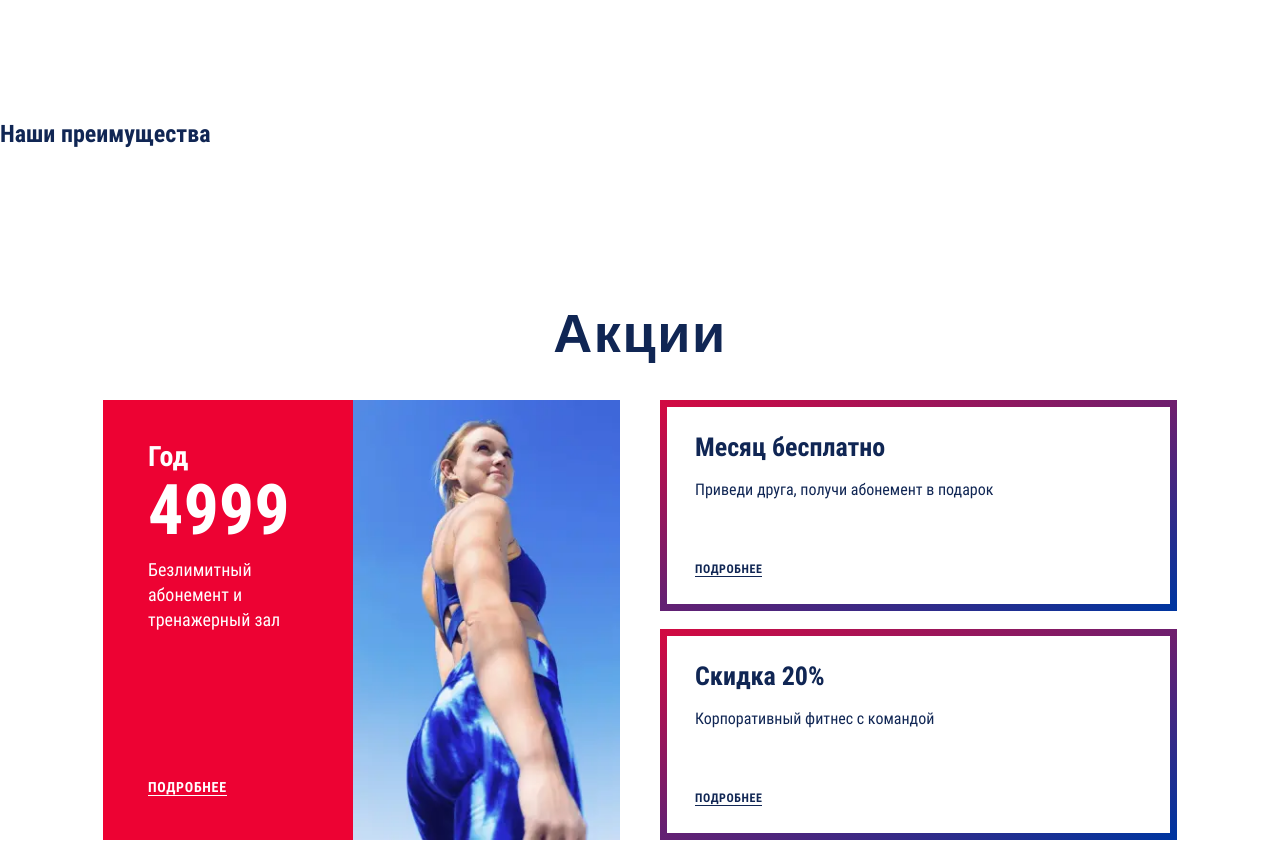
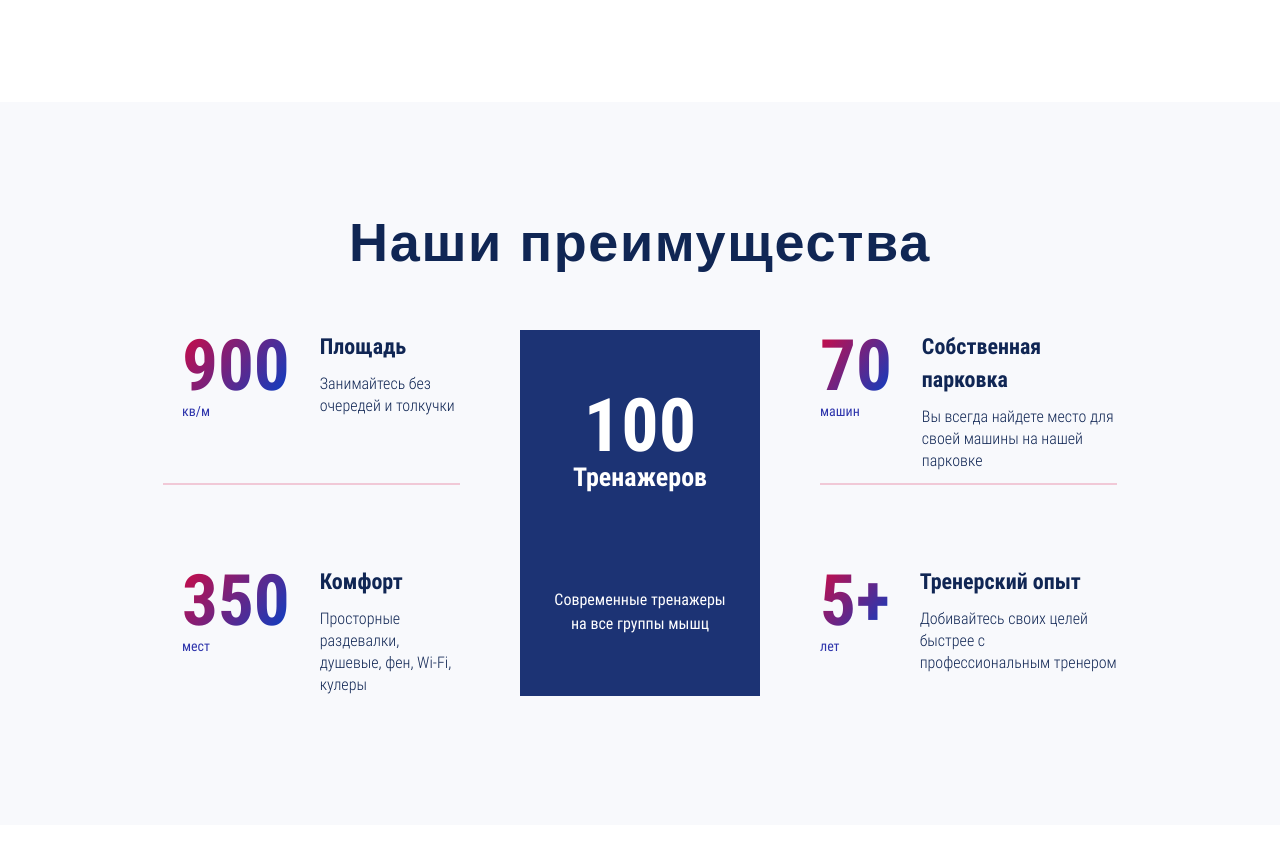
Before and after one commit to Inga-e/Fitness-2.0, a website: page source/index.html in a window 1280 px wide. Shown: the part 3104-3947 px from the top of the page. Drawn offline with nearby package versions, Linux system fonts and the light colour scheme; files that its build step writes are made by us from their sources; files whose address does not match are found by name.

Commit message:
Размечает и стилизует блок преимущества, убирает лишние строки в блоке акции

```diff
--- a/source/index.html
+++ b/source/index.html
@@ -551,6 +551,93 @@
       <h2>
         Наши преимущества
       </h2>
+      <ul>
+        <li>
+          <div class="advantages__numbers-wrapper">
+            <b>
+              900
+            </b>
+            <small>
+              кв/м
+            </small>
+          </div>
+          <div class="advantages__description-wrapper">
+            <h3>
+              Площадь
+            </h3>
+            <p>
+              Занимайтесь без очередей <br> и толкучки
+            </p>
+          </div>
+        </li>
+        <li>
+          <div class="advantages__numbers-wrapper">
+            <b>
+              70
+            </b>
+            <small>
+              машин
+            </small>
+          </div>
+          <div>
+            <h3>
+              Собственная парковка
+            </h3>
+            <p>
+              Вы всегда найдете место для своей машины на нашей парковке
+            </p>
+          </div>
+        </li>
+        <li class="advantages__main-item">
+          <div>
+            <b>
+              100
+            </b>
+            <h3>
+              Тренажеров
+            </h3>
+          </div>
+          <p>
+            Современные тренажеры на все группы мышц
+          </p>
+        </li>
+        <li>
+          <div class="advantages__numbers-wrapper">
+            <b>
+              350
+            </b>
+            <small>
+              мест
+            </small>
+          </div>
+          <div class="advantages__description-wrapper">
+            <h3>
+              Комфорт
+            </h3>
+            <p>
+              Просторные раздевалки, душевые, фен, Wi-Fi, кулеры
+            </p>
+          </div>
+        </li>
+        <li>
+          <div class="advantages__numbers-wrapper">
+            <b>
+              5+
+            </b>
+            <small>
+              лет
+            </small>
+          </div>
+          <div class="advantages__description-wrapper">
+            <h3>
+              Тренерский опыт
+            </h3>
+            <p>
+              Добивайтесь своих целей быстрее с профессиональным тренером
+            </p>
+          </div>
+        </li>
+      </ul>
     </section>
     <section class="promotion">
       <h2>
@@ -633,7 +720,7 @@
         Вопросы и ответы
       </h2>
     </section>
-    <section class="">
+    <section class="feedback">
       <h2>
         Отзывы
       </h2>
--- /dev/null
+++ b/source/sass/blocks/advantages.scss
@@ -0,0 +1,267 @@
+.advantages {
+  background-color: $color-ghost-white;
+  padding: 108px 163px 129px 163px;
+
+  @include vp-1199 {
+    padding: 91px 45px 100px 45px;
+  }
+
+  @include vp-767 {
+    padding: 63px 0 70px 0;
+  }
+
+  h2 {
+    font-family: $font-family-primery;
+    font-weight: $font-weight-semibold;
+    font-size: 54px;
+    line-height: 65px;
+    letter-spacing: 1.62px;
+    margin: 0;
+    padding: 0;
+    margin-bottom: 55px;
+    text-align: center;
+
+    @include vp-1199 {
+      font-size: 42px;
+      line-height: 50px;
+      letter-spacing: 1.26px;
+      margin-bottom: 50px;
+    }
+
+    @include vp-767 {
+      font-size: 32px;
+      line-height: 38px;
+      letter-spacing: 0.96px;
+    }
+  }
+
+  ul {
+    display: grid;
+    grid-template-columns: repeat(2, 1fr);
+    column-gap: 360px;
+    list-style-type: none;
+    margin: 0 auto;
+    padding: 0;
+    position: relative;
+
+    @include vp-1199 {
+      grid-template-columns: 1fr 315px;
+      column-gap: 52px;
+      row-gap: 50px;
+    }
+
+    @include vp-767 {
+      display: flex;
+      flex-direction: column;
+      width: 320px;
+      margin: 0 auto;
+      justify-content: space-between;
+    }
+
+
+    li {
+      display: flex;
+      width: 100%;
+      min-height: 153px;
+
+      @include vp-1199 {
+        min-height: 62px;
+      }
+
+      @include vp-767 {
+        padding-top: 10px;
+        padding-bottom: 10px;
+        flex-direction: column;
+        align-items: center;
+        min-height: max-content;
+      }
+
+      div {
+        display: flex;
+        flex-direction: column;
+
+        @include vp-767 {
+          align-items: center;
+        }
+      }
+
+      .advantages__numbers-wrapper {
+        margin: 0;
+        padding: 0;
+        margin-right: 30px;
+
+        @include vp-1199 {
+          margin-right: 29px;
+        }
+
+        @include vp-767 {
+          margin-right: 0;
+          margin-bottom: 20px;
+        }
+      }
+
+      b {
+        margin: 0;
+        padding: 0;
+        font-weight: $font-weight-bold;
+        font-size: 71px;
+        line-height: 71px;
+        color: transparent;
+	      -webkit-background-clip: text;
+	      background-clip: text;
+      	background-image: linear-gradient(129deg, #d10a42 0%, #0041ca 100%);
+
+        @include vp-1199 {
+          font-size: 58px;
+          line-height: 58px;
+        }
+      }
+
+      small {
+        margin: 0;
+        padding: 0;
+        font-size: 14px;
+        line-height: 21px;
+        color: #2e35ac;
+        text-transform: lowercase;
+      }
+
+      h3 {
+        margin: 0;
+        padding: 0;
+        font-size: 22px;
+        line-height: 33px;
+        margin-bottom: 10px;
+
+        @include vp-1199 {
+          font-size: 20px;
+          line-height: 30px;
+          margin-bottom: 8px;
+        }
+
+        @include vp-767 {
+          margin-bottom: 5px;
+        }
+      }
+
+      p {
+        margin: 0;
+        padding: 0;
+        font-weight: $font-weight-light;
+        font-size: 16px;
+        line-height: 22px;
+
+        @include vp-767 {
+          text-align: center;
+          max-width: 227px;
+        }
+      }
+
+      br {
+        display: none;
+
+        @include vp-767 {
+          display: block;
+        }
+      }
+    }
+
+    li:nth-child(n+4) {
+      padding-top: 80px;
+      border-top: 2px solid rgba(209, 10, 66, 0.2);
+
+      @include vp-1199 {
+        padding-top: 0;
+        border-top: none;
+      }
+    }
+
+    li:nth-child(2n+4) {
+      padding-left: 19px;
+
+      @include vp-1199 {
+        padding-left: 0;
+      }
+    }
+
+    li:first-child {
+      padding-left: 19px;
+
+      @include vp-1199 {
+        padding-left: 0;
+      }
+    }
+
+    .advantages__main-item {
+      position: absolute;
+      padding: 60px 34px;
+      color: $color-default-white;
+      flex-direction: column;
+      align-items: center;
+      justify-content: space-between;
+      background-color: #1c3374;
+      width: 240px;
+      height: 100%;
+      left: 50%;
+      transform: translateX(-50%);
+
+      @include vp-1199 {
+        position: static;
+        grid-column: 1 / -1;
+        transform: translateX(0%);
+        margin: 0 auto;
+        min-width: 442px;
+        padding: 45px 135px;
+        min-height: 239px;
+      }
+
+      @include vp-767 {
+        min-width: 320px;
+        padding: 50px 74px;
+        min-height: none;
+        justify-content: center;
+      }
+
+      div {
+        margin: 0;
+        padding: 0;
+        text-align: center;
+      }
+
+      b {
+        color: $color-default-white;
+        background-image: none;
+        font-size: 74px;
+        padding: 0;
+        margin: 0;
+
+        @include vp-767 {
+          margin-bottom: 15px;
+        }
+      }
+
+      h3 {
+        padding: 0;
+        margin: 0;
+        font-size: 26px;
+
+        @include vp-1199 {
+          font-size: 22px;
+        }
+
+        @include vp-767 {
+          margin-bottom: 25px;
+        }
+      }
+
+      p {
+        font-weight: $font-weight-regular;
+        font-size: 16px;
+        line-height: 24px;
+        padding: 0;
+        margin: 0;
+        text-align: center;
+      }
+    }
+  }
+}
--- a/source/sass/blocks/promotion.scss
+++ b/source/sass/blocks/promotion.scss
@@ -152,14 +152,6 @@
     text-transform: uppercase;
     width: max-content;
 
-    @include vp-1199 {
-
-    }
-
-    @include vp-767 {
-
-    }
-
     &:hover {
       opacity: 0.8;
     }
@@ -223,16 +215,8 @@
     line-height: 16px;
     letter-spacing: 0.7px;
 
-    @include vp-767 {
-
-    }
-
     span {
       border-bottom: 1px solid $color-default-white;
-
-      @include vp-767 {
-
-      }
     }
   }
 
@@ -244,10 +228,6 @@
 }
 
 .promotion__main-suggestion-text-container {
-
-  @include vp-1199 {
-
-  }
 
   @include vp-767 {
     display: flex;
@@ -261,13 +241,8 @@
     padding: 0;
     font-size: 28px;
     font-weight: $font-weight-bold;
-    /*line-height: 45px;*/
     margin-bottom: 29px;
     padding-left: 10px;
-
-    @include vp-767 {
-
-    }
   }
 
   b {
@@ -279,10 +254,6 @@
     padding: 0;
     margin-bottom: 35px;
     padding-left: 10px;
-
-    @include vp-767 {
-
-    }
   }
 
   p {
--- a/source/sass/style.scss
+++ b/source/sass/style.scss
@@ -33,7 +33,8 @@
 @import "blocks/video";
 @import "blocks/super-games";
 @import "blocks/coaches";
-@import "blocks/promotion"
+@import "blocks/promotion";
+@import "blocks/advantages";
 // ---------------------------------
 
 // ❗❗❗ запрещено использовать изображения в css, касается как jpg \ png, так и svg
```
Also changed, not shown: build/css/style.css, build/css/style.min.css, build/index.html, 1 other file.
